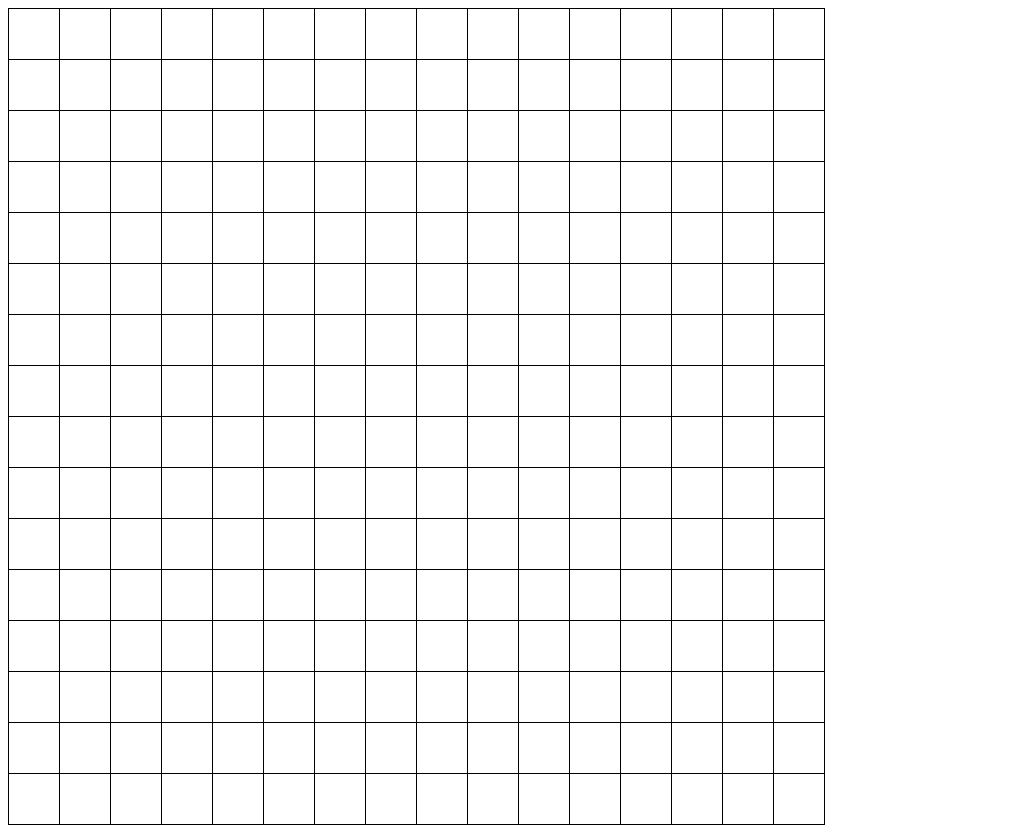
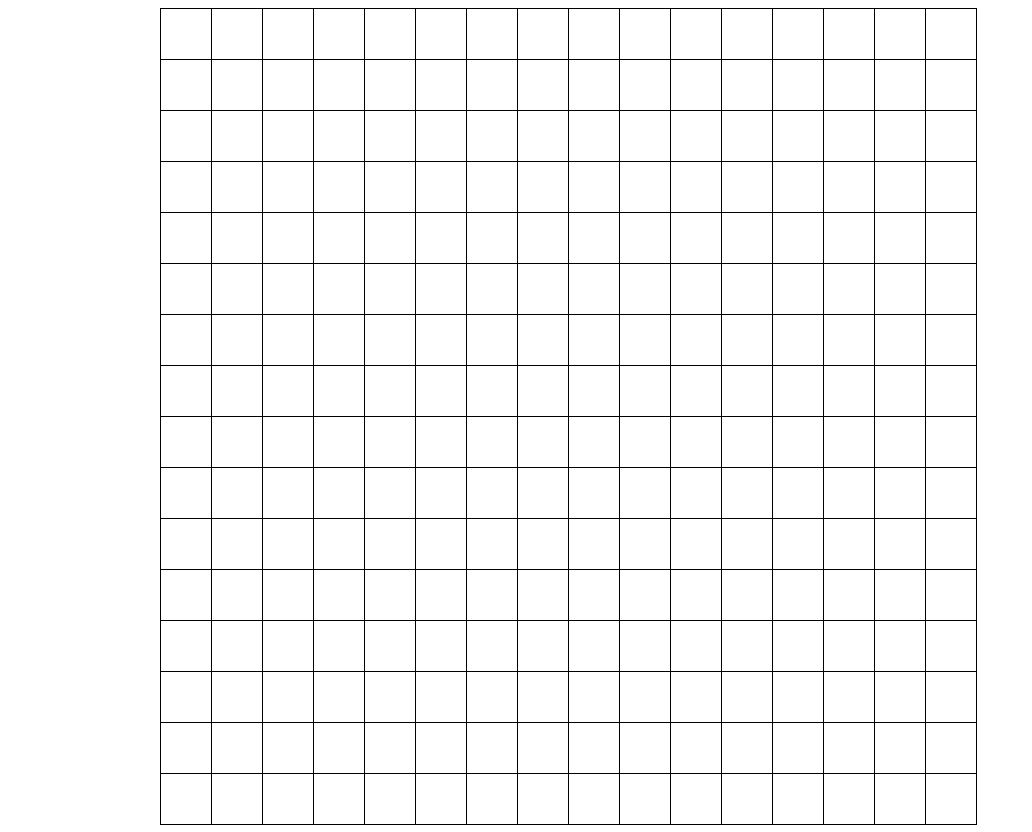
Before and after one commit to DotSnuk/etch-a-sketch, a plain HTML site: page index.html in a window 1280 px wide. Shown: the whole page, without its empty margins (0-1032 px from the left). Drawn offline with Linux system fonts and the light colour scheme.

Commit message:
centered grid

```diff
--- a/styles.css
+++ b/styles.css
@@ -1,13 +1,14 @@
 #div-container {
     display: flex;
     flex-direction: column;
-    flex: 1;
+    margin: auto;
+    flex-basis: 960px;
 }
 
 body {
     display: flex;
     justify-content: center;
-
+    align-items: center;
 }
 
 .row {
```
